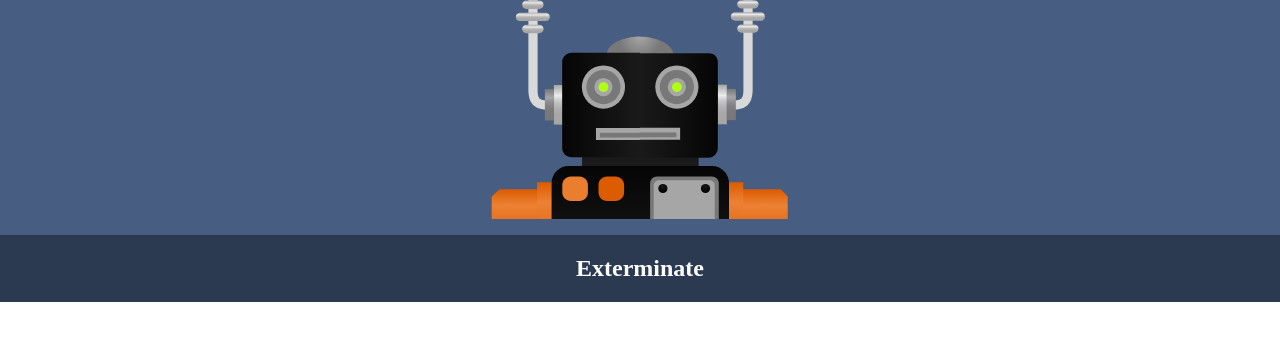
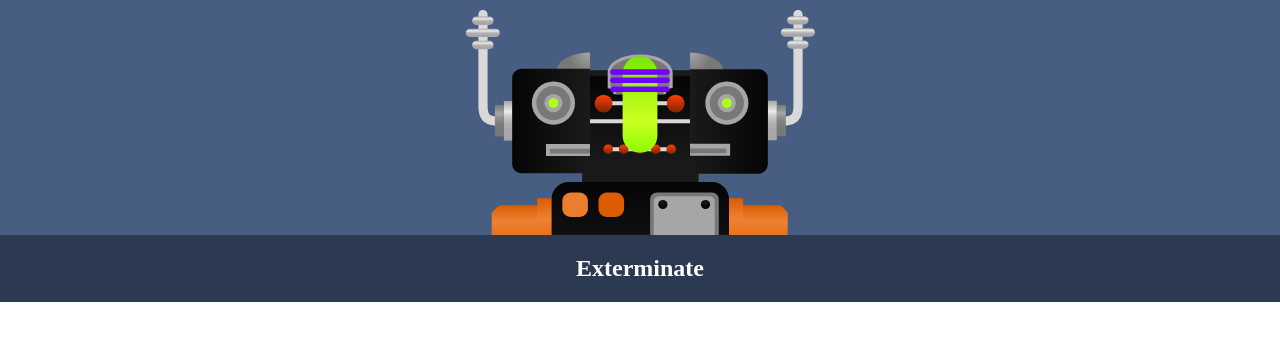
Before and after one commit to RyanNicholasPurdy/dsn1674-assignment-6, a plain HTML site: page index.html in a window 1280 px wide. In both pictures the pointer is over the picture 576 px from the left and 81 px from the top of the page. Drawn offline with Linux system fonts and the light colour scheme.

Commit message:
Finshed transitions

```diff
--- a/css/main.css
+++ b/css/main.css
@@ -33,9 +33,8 @@ body{
   width: 20%;
   top: 1em;
   right: 40%;
-  -webkit-transform: translateX(50%);
-  /* webkit allows the translateX command to work in safari but webkit must come first */
-  transform: translateX(50%);
+  transition: all 250ms linear;
+  /* transition allows for a timed effect */
 }
 
 .head-left{
@@ -43,6 +42,8 @@ body{
   width: 40%;
   top: -2.5em;
   right: 50%;
+  transition: all 250ms linear;
+  /* transition allows for a timed effect */
 }
 
 .head-right{
@@ -50,6 +51,8 @@ body{
   width: 40%;
   top: -2.5em;
   left: 50%;
+  transition: all 250ms linear;
+  /* transition allows for a timed effect */
 }
 
 .box-bttm{
@@ -63,8 +66,24 @@ h2{
   color: white;
 }
 
-header:hover .images{
+.images:hover .head-left{
   /* header:hover h1 means only apply the following css when the element
   is being hovered on */
-  bottom: 1em;
+  -webkit-transform: translateX(-50%);
+  transform: translateX(-50px);
 }
+
+.images:hover .head-right{
+  /* header:hover h1 means only apply the following css when the element
+  is being hovered on */
+  -webkit-transform: translateX(50%);
+  transform: translateX(50px);
+}
+
+.images:hover .brain{
+  /* header:hover h1 means only apply the following css when the element
+  is being hovered on */
+  top: -100px;
+  -webkit-transform: translateY(50%);
+  transform: translateY(100px);
+}
```
